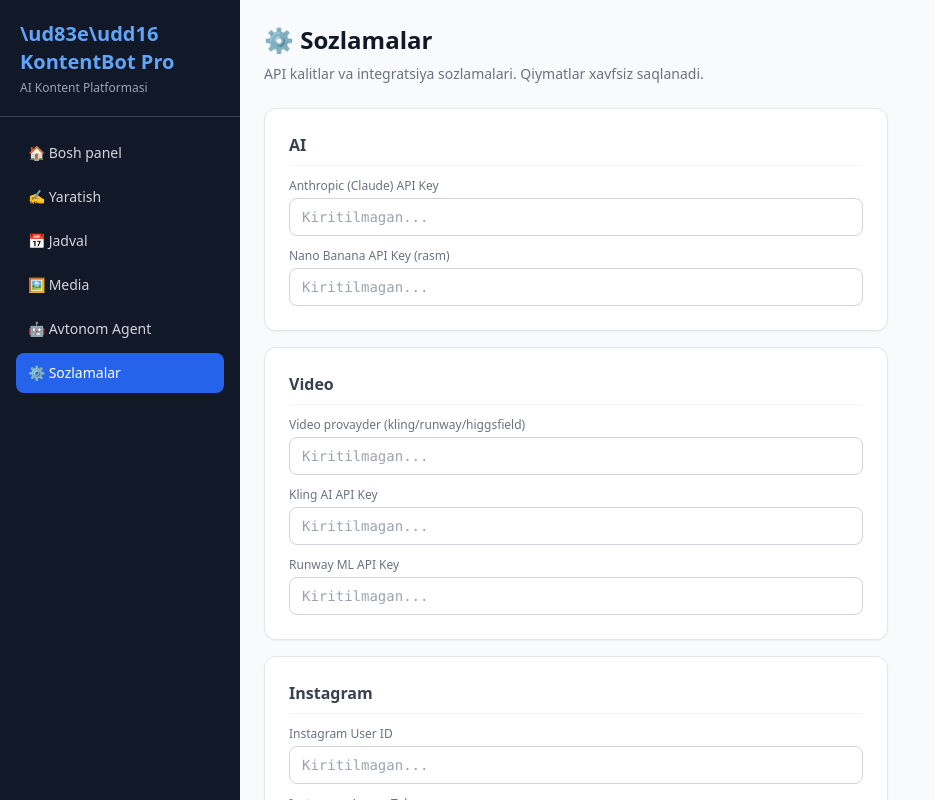
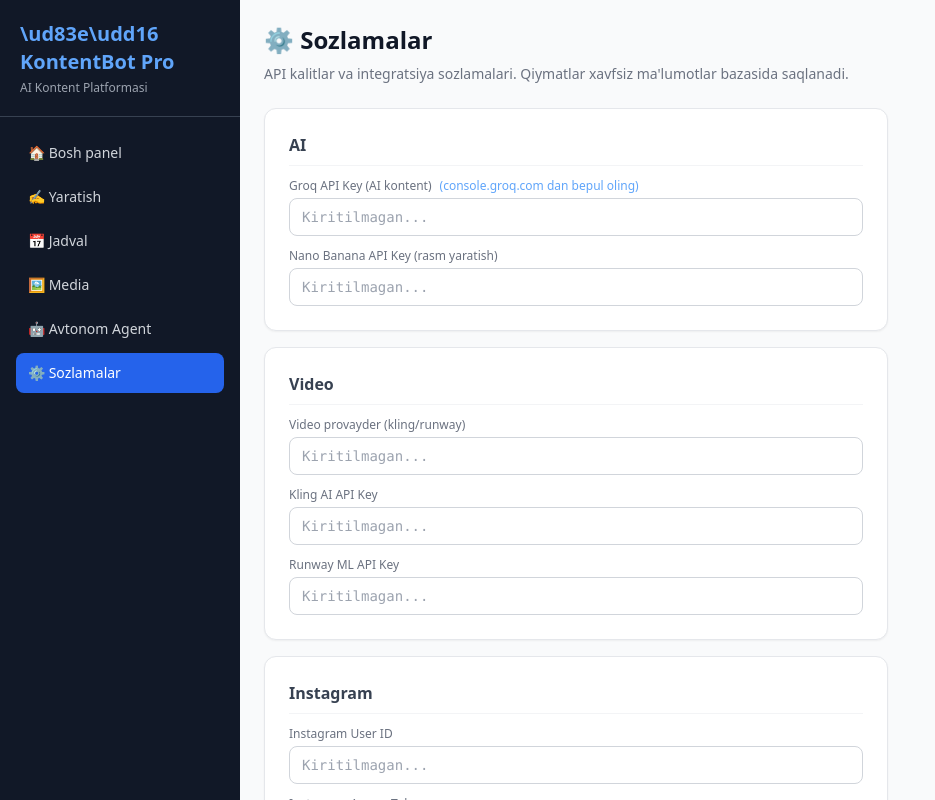
Before and after one commit to oxunjondurdiyev/KontentPlatform, a React (Vite) app in the folder frontend/: page /settings in a window 1280 px wide. Shown: the top 800 px of the page, without its empty margins (0-935 px from the left). Built offline with nearby package versions, Linux system fonts and the light colour scheme; no server answers; the HTML template or start-up script is replaced by a standard one.

Commit message:
fix: add GROQ_API_KEY to settings UI and read from DB

```diff
--- a/frontend/src/pages/Settings.jsx
+++ b/frontend/src/pages/Settings.jsx
@@ -1,22 +1,22 @@
 import React, { useEffect, useState } from 'react';
 
 const FIELDS = [
-  { key: 'ANTHROPIC_API_KEY', label: 'Anthropic (Claude) API Key', section: 'AI' },
-  { key: 'NANO_BANANA_API_KEY', label: 'Nano Banana API Key (rasm)', section: 'AI' },
-  { key: 'VIDEO_PROVIDER', label: 'Video provayder (kling/runway/higgsfield)', section: 'Video', type: 'text' },
+  { key: 'GROQ_API_KEY', label: 'Groq API Key (AI kontent)', section: 'AI', hint: 'console.groq.com dan bepul oling' },
+  { key: 'NANO_BANANA_API_KEY', label: 'Nano Banana API Key (rasm yaratish)', section: 'AI' },
+  { key: 'VIDEO_PROVIDER', label: 'Video provayder (kling/runway)', section: 'Video', type: 'text' },
   { key: 'KLING_API_KEY', label: 'Kling AI API Key', section: 'Video' },
   { key: 'RUNWAY_API_KEY', label: 'Runway ML API Key', section: 'Video' },
-  { key: 'INSTAGRAM_USER_ID', label: 'Instagram User ID', section: 'Instagram' },
+  { key: 'INSTAGRAM_USER_ID', label: 'Instagram User ID', section: 'Instagram', type: 'text' },
   { key: 'INSTAGRAM_ACCESS_TOKEN', label: 'Instagram Access Token', section: 'Instagram' },
   { key: 'YOUTUBE_API_KEY', label: 'YouTube API Key', section: 'YouTube' },
-  { key: 'YOUTUBE_CLIENT_ID', label: 'YouTube Client ID', section: 'YouTube' },
+  { key: 'YOUTUBE_CLIENT_ID', label: 'YouTube Client ID', section: 'YouTube', type: 'text' },
   { key: 'YOUTUBE_CLIENT_SECRET', label: 'YouTube Client Secret', section: 'YouTube' },
   { key: 'YOUTUBE_REFRESH_TOKEN', label: 'YouTube Refresh Token', section: 'YouTube' },
-  { key: 'FACEBOOK_PAGE_ID', label: 'Facebook Page ID', section: 'Facebook' },
+  { key: 'FACEBOOK_PAGE_ID', label: 'Facebook Page ID', section: 'Facebook', type: 'text' },
   { key: 'FACEBOOK_PAGE_ACCESS_TOKEN', label: 'Facebook Page Access Token', section: 'Facebook' },
   { key: 'TELEGRAM_BOT_TOKEN', label: 'Telegram Bot Token', section: 'Telegram' },
-  { key: 'TELEGRAM_CHANNEL_ID', label: 'Telegram Channel ID', section: 'Telegram' },
-  { key: 'ADMIN_TELEGRAM_CHAT_ID', label: 'Admin Telegram Chat ID (hisobot uchun)', section: 'Telegram' }
+  { key: 'TELEGRAM_CHANNEL_ID', label: 'Telegram Channel ID', section: 'Telegram', type: 'text' },
+  { key: 'ADMIN_TELEGRAM_CHAT_ID', label: 'Admin Telegram Chat ID (hisobot)', section: 'Telegram', type: 'text' }
 ];
 
 const sections = [...new Set(FIELDS.map(f => f.section))];
@@ -25,6 +25,7 @@ export default function Settings() {
   const [values, setValues] = useState({});
   const [editing, setEditing] = useState({});
   const [saved, setSaved] = useState(false);
+  const [loading, setLoading] = useState(false);
 
   useEffect(() => {
     fetch('/api/settings').then(r => r.json()).then(d => setValues(d.data || {}));
@@ -36,12 +37,14 @@ export default function Settings() {
       if (v !== undefined && v !== '') payload[k] = v;
     }
     if (Object.keys(payload).length === 0) return;
+    setLoading(true);
     const res = await fetch('/api/settings', {
       method: 'POST',
       headers: { 'Content-Type': 'application/json' },
       body: JSON.stringify(payload)
     });
     const data = await res.json();
+    setLoading(false);
     if (data.success) {
       setSaved(true);
       setEditing({});
@@ -53,7 +56,7 @@ export default function Settings() {
   return (
     <div className="p-6 max-w-2xl">
       <h2 className="text-2xl font-bold mb-2">⚙️ Sozlamalar</h2>
-      <p className="text-gray-500 text-sm mb-6">API kalitlar va integratsiya sozlamalari. Qiymatlar xavfsiz saqlanadi.</p>
+      <p className="text-gray-500 text-sm mb-6">API kalitlar va integratsiya sozlamalari. Qiymatlar xavfsiz ma'lumotlar bazasida saqlanadi.</p>
 
       {sections.map(section => (
         <div key={section} className="card mb-4">
@@ -61,16 +64,19 @@ export default function Settings() {
           <div className="space-y-3">
             {FIELDS.filter(f => f.section === section).map(field => (
               <div key={field.key}>
-                <label className="block text-xs font-medium text-gray-500 mb-1">{field.label}</label>
+                <label className="block text-xs font-medium text-gray-500 mb-1">
+                  {field.label}
+                  {field.hint && <span className="ml-2 text-blue-400 font-normal">({field.hint})</span>}
+                </label>
                 <input
                   type={field.type === 'text' ? 'text' : 'password'}
                   className="input text-sm font-mono"
-                  placeholder={values[field.key] || 'Kiritilmagan...'}
+                  placeholder={values[field.key] ? '••••••••' + (values[field.key] !== true ? String(values[field.key]).slice(-4) : '') : 'Kiritilmagan...'}
                   value={editing[field.key] ?? ''}
                   onChange={e => setEditing(prev => ({ ...prev, [field.key]: e.target.value }))}
                 />
                 {values[field.key] && (
-                  <p className="text-xs text-green-600 mt-0.5">✅ Saqlangan: {values[field.key]}</p>
+                  <p className="text-xs text-green-600 mt-0.5">✅ Saqlangan</p>
                 )}
               </div>
             ))}
@@ -79,8 +85,8 @@ export default function Settings() {
       ))}
 
       <div className="flex items-center gap-3">
-        <button onClick={handleSave} className="btn-primary px-6 py-2">
-          💾 Saqlash
+        <button onClick={handleSave} disabled={loading} className="btn-primary px-6 py-2">
+          {loading ? '⏳ Saqlanmoqda...' : '💾 Saqlash'}
         </button>
         {saved && <span className="text-green-600 text-sm font-medium">✅ Saqlandi!</span>}
       </div>
```
Also changed, not shown: 2 other files (tests, documents, lock files or other folders).
